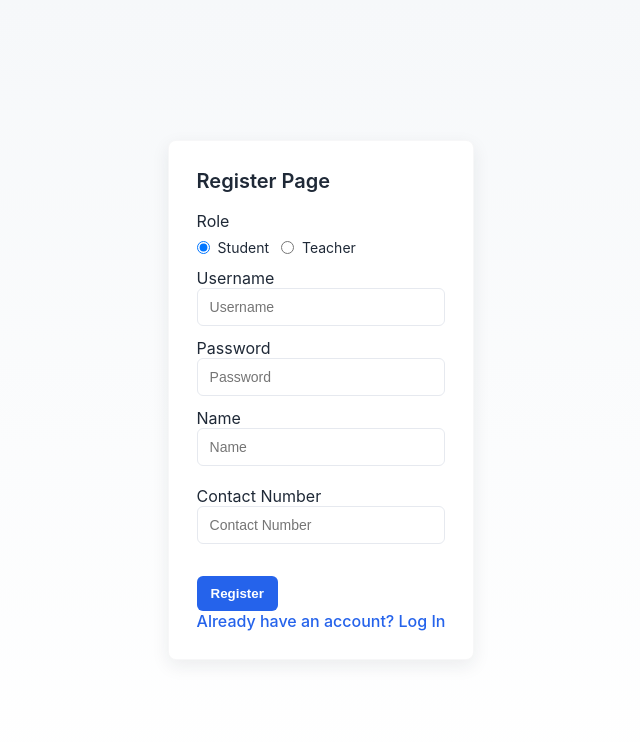
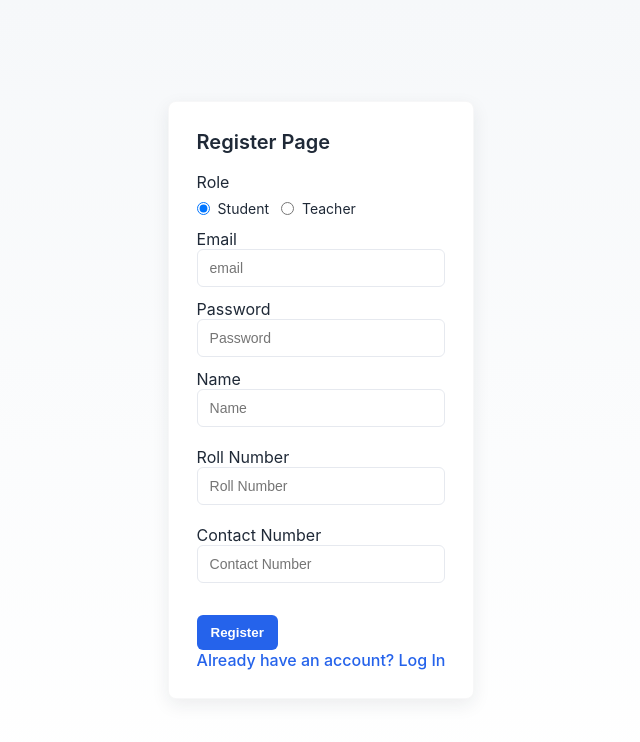
Before and after one commit to amMooncake/authFlaskTest, a Flask app: page /register in a window 1280 px wide. Shown: the top 742 px of the page, without its empty margins (319-959 px from the left). Run offline with Flask 3, Linux system fonts and the light colour scheme.

Commit message:
I think everything works

```diff
--- a/app.py
+++ b/app.py
@@ -3,7 +3,7 @@ from flask_sqlalchemy import SQLAlchemy
 from flask_login import UserMixin, login_user, LoginManager, login_required, logout_user, current_user
 from flask_wtf import FlaskForm
 from wtforms import StringField, PasswordField, SubmitField, RadioField
-from wtforms.validators import InputRequired, Length, ValidationError, Optional
+from wtforms.validators import InputRequired, Length, ValidationError, Optional, Email
 from flask_bcrypt import Bcrypt
 
 app = Flask(__name__)
@@ -27,68 +27,51 @@ def load_user(user_id):
 
 class User(db.Model, UserMixin):
     id = db.Column(db.Integer, primary_key=True)
-    username = db.Column(db.String(20), nullable=False, unique=True)
+    email = db.Column(db.String(20), nullable=False, unique=True)
     password = db.Column(db.String(80), nullable=False)
     role = db.Column(db.String(20), nullable=False, default='student')
-    # 1:1 relationship to Student
     student = db.relationship('Student', back_populates='user', uselist=False, cascade='all, delete-orphan')
     teacher = db.relationship('Teacher', back_populates='user', uselist=False, cascade='all, delete-orphan')
 
-
-class RegisterForm(FlaskForm):
-    username = StringField(validators=[
-        InputRequired(), Length(min=4, max=20)], render_kw={"placeholder": "Username"})
-
-    password = PasswordField(validators=[
-        InputRequired(), Length(min=8, max=20)], render_kw={"placeholder": "Password"})
-    role = RadioField('Role', choices=[('student', 'Student'), ('teacher', 'Teacher')], default='student')
-
-    name = StringField(validators=[
-        Optional(), Length(min=2, max=50)], render_kw={"placeholder": "Name"})
-
-    contact_number = StringField(validators=[
-        Optional(), Length(min=10, max=15)], render_kw={"placeholder": "Contact Number"})
-
-
-    submit = SubmitField('Register')
-
-    def validate_username(self, username):
-        existing_user_username = User.query.filter_by(
-            username=username.data).first()
-        if existing_user_username:
-            raise ValidationError(
-                'That username already exists. Please choose a different one.')
-
-
-class LoginForm(FlaskForm):
-    username = StringField(validators=[
-                        InputRequired(), Length(min=4, max=20)], render_kw={"placeholder": "Username"})
-
-    password = PasswordField(validators=[
-                            InputRequired(), Length(min=8, max=20)], render_kw={"placeholder": "Password"})
-
-    submit = SubmitField('Login')
-
-
 class Student(db.Model):
-    id = db.Column(db.Integer, primary_key=True)
-    user_id = db.Column(db.Integer, db.ForeignKey('user.id'), unique=True, nullable=False)
-    # student-specific info
+    user_id = db.Column(db.Integer, db.ForeignKey('user.id'), primary_key=True)
     name = db.Column(db.String(100), nullable=True)
     contact_number = db.Column(db.String(20), nullable=True)
-    major = db.Column(db.String(100))
-    year = db.Column(db.String(20))
-
-    # relationship back to User (1:1)
+    # roll_number is optional in the form; make the DB column nullable
+    roll_number = db.Column(db.String(11), nullable=True)
     user = db.relationship('User', back_populates='student')
 
 
 class Teacher(db.Model):
-    id = db.Column(db.Integer, primary_key=True)
-    user_id = db.Column(db.Integer, db.ForeignKey('user.id'), unique=True, nullable=False)
+    user_id = db.Column(db.Integer, db.ForeignKey('user.id'), primary_key=True)
+    user = db.relationship('User', back_populates='teacher')
 
-    # additional teacher fields can be added later
-    user = db.relationship('User', back_populates='teacher')
+
+class RegisterForm(FlaskForm):
+    email = StringField(validators=[InputRequired(), Email(), Length(min=4, max=50)], render_kw={"placeholder": "email"})
+    password = PasswordField(validators=[InputRequired(), Length(min=8, max=20)], render_kw={"placeholder": "Password"})
+    role = RadioField('Role', choices=[('student', 'Student'), ('teacher', 'Teacher')], default='student')
+    roll_number = StringField(validators=[Optional()], render_kw={"placeholder": "Roll Number"})
+    name = StringField(validators=[Optional(), Length(min=2, max=50)], render_kw={"placeholder": "Name"})
+    contact_number = StringField(validators=[Optional(), Length(min=10, max=15)], render_kw={"placeholder": "Contact Number"})
+
+    submit = SubmitField('Register')
+
+    def validate_email(self, email):
+        existing_user_email = User.query.filter_by(
+            email=email.data).first()
+        if existing_user_email:
+            raise ValidationError(
+                'That email already exists. Please choose a different one.')
+
+
+class LoginForm(FlaskForm):
+    email = StringField(validators=[InputRequired(), Length(min=4, max=20)], render_kw={"placeholder": "email"})
+    password = PasswordField(validators=[InputRequired(), Length(min=8, max=20)], render_kw={"placeholder": "Password"})
+    submit = SubmitField('Login')
+
+
+
 
 @app.route('/')
 def home():
@@ -98,7 +81,7 @@ def home():
 def login():
     form = LoginForm()
     if form.validate_on_submit():
-        user = User.query.filter_by(username=form.username.data).first()
+        user = User.query.filter_by(email=form.email.data).first()
         if user:
             if bcrypt.check_password_hash(user.password, form.password.data):
                 login_user(user)
@@ -119,9 +102,7 @@ def logout():
 @ app.route('/register', methods=['GET', 'POST'])
 def register():
     form = RegisterForm()
-
     if form.validate_on_submit():
-        # server-side conditional validation
         role = form.role.data or 'student'
         if role == 'student':
             if not form.name.data or not form.contact_number.data:
@@ -129,13 +110,17 @@ def register():
                 return render_template('register.html', form=form)
 
         hashed_password = bcrypt.generate_password_hash(form.password.data)
-        new_user = User(username=form.username.data, password=hashed_password, role=role)
+        new_user = User(email=form.email.data, password=hashed_password, role=role)
         db.session.add(new_user)
         db.session.commit()
 
-        # create role-specific record
         if role == 'student':
-            student = Student(user_id=new_user.id, name=form.name.data, contact_number=form.contact_number.data)
+            student = Student(
+                user_id=new_user.id,
+                name=form.name.data,
+                contact_number=form.contact_number.data,
+                roll_number=form.roll_number.data,
+            )
             db.session.add(student)
         else:
             teacher = Teacher(user_id=new_user.id)
@@ -149,4 +134,6 @@ def register():
 
 
 if __name__ == '__main__':
+    # with app.app_context():
+    #     db.create_all()
     app.run(port=8000, debug=True)
--- a/templates/login.html
+++ b/templates/login.html
@@ -12,7 +12,7 @@
         <h1>Login Page</h1>
         <form method="POST" action="">
             {{ form.hidden_tag() }}
-            {{ form.username }}
+            {{ form.email }}
             {{ form.password }}
             {{ form.submit }}
         </form>
--- a/templates/register.html
+++ b/templates/register.html
@@ -23,8 +23,8 @@
             </div>
 
             <div>
-                {{ form.username.label }}<br>
-                {{ form.username }}
+                {{ form.email.label }}<br>
+                {{ form.email }}
             </div>
             <div>
                 {{ form.password.label }}<br>
@@ -34,6 +34,11 @@
                 <div>
                     {{ form.name.label }}<br>
                     {{ form.name }}
+                </div>
+                <br>
+                <div>
+                    {{ form.roll_number.label }}<br>
+                    {{ form.roll_number }}
                 </div>
                 <br>
                 <div>
```
Also changed, not shown: instance/users.db (added), 3 other files.
